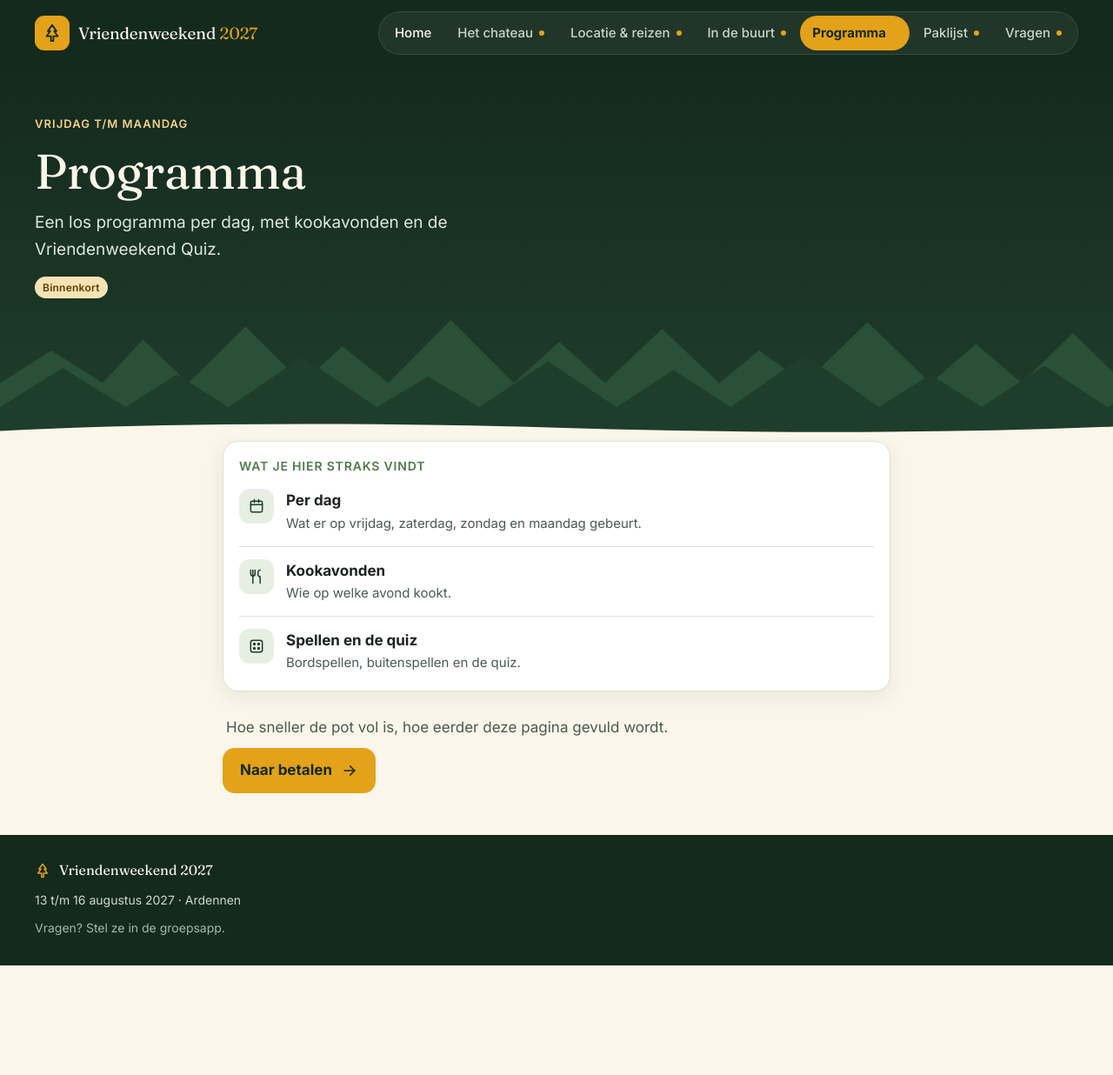
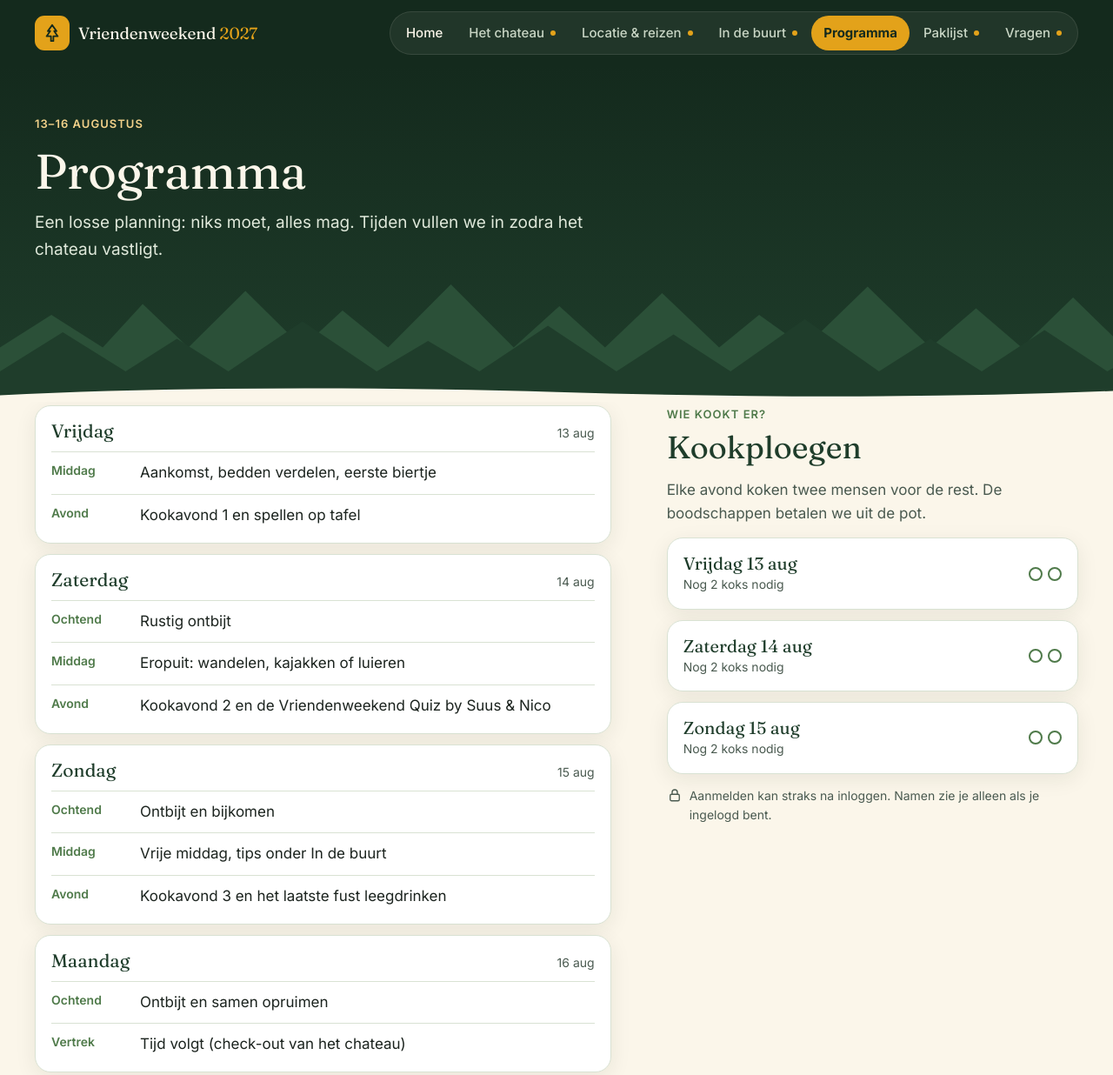
Before and after one commit to nicoputten/vriendenweekend, an Astro site: page /programma in a window 1280 px wide. Shown: the top 1236 px of the page at 87% size. Before the commit the page ends 1110 px from the top, so only its background shows below. Built offline with nearby package versions, Linux system fonts and the light colour scheme; Astro itself is replaced by a stand-in of ours.

Commit message:
feat: programme page with cooking evenings
Loose programme per day from the approved design, including the
Vriendenweekend Quiz on Saturday, and the three cooking evenings with
two spots each. Adds a shared PageHero component.

Co-Authored-By: Claude Opus 5.5 <noreply@anthropic.com>
Claude-Session: https://claude.ai/code/session_01JLSnksDM1QWMJe52ukjYXs

```diff
--- a/src/components/ComingSoon.astro
+++ b/src/components/ComingSoon.astro
@@ -1,6 +1,6 @@
 ---
 import Icon from "./Icon.astro";
-import Mountains from "./Mountains.astro";
+import PageHero from "./PageHero.astro";
 import type { IconName } from "./icons";
 
 interface Props {
@@ -16,17 +16,7 @@ interface Props {
 const { kicker, title, intro, items, photos = false } = Astro.props;
 ---
 
-<section class="hero">
-  <div class="container hero-text">
-    <p class="kicker">{kicker}</p>
-    <h1>{title}</h1>
-    <p class="lead">{intro}</p>
-    <p>
-      <span class="badge">Binnenkort</span>
-    </p>
-  </div>
-  <Mountains />
-</section>
+<PageHero kicker={kicker} title={title} intro={intro} soon />
 
 <div class="container body">
   {photos && (
@@ -68,51 +58,6 @@ const { kicker, title, intro, items, photos = false } = Astro.props;
 </div>
 
 <style>
-  .hero {
-    position: relative;
-    background: linear-gradient(
-      180deg,
-      var(--c-forest-900) 0%,
-      var(--c-forest-800) 100%
-    );
-    color: var(--c-cream);
-    overflow: hidden;
-  }
-  .hero-text {
-    position: relative;
-    z-index: 1;
-    display: flex;
-    flex-direction: column;
-    gap: 10px;
-    padding: 28px 4px 120px;
-  }
-  .kicker {
-    font-size: 0.8125rem;
-    font-weight: 600;
-    letter-spacing: 0.08em;
-    text-transform: uppercase;
-    color: var(--c-amber-light);
-  }
-  h1 {
-    color: var(--c-cream);
-    font-size: clamp(2.25rem, 5vw, 3.5rem);
-    line-height: 1.08;
-    letter-spacing: -0.01em;
-  }
-  .lead {
-    color: var(--c-on-dark);
-    max-width: 40rem;
-  }
-  @media (min-width: 64rem) {
-    .hero-text {
-      padding: 56px 0 160px;
-      gap: 14px;
-    }
-    .lead {
-      font-size: 1.1875rem;
-    }
-  }
-
   .body {
     display: flex;
     flex-direction: column;
--- /dev/null
+++ b/src/components/PageHero.astro
@@ -0,0 +1,74 @@
+---
+import Mountains from "./Mountains.astro";
+
+interface Props {
+  kicker: string;
+  title: string;
+  intro: string;
+  /** Show the "Binnenkort" badge under the intro. */
+  soon?: boolean;
+}
+
+const { kicker, title, intro, soon = false } = Astro.props;
+---
+
+<section class="hero">
+  <div class="container hero-text">
+    <p class="kicker">{kicker}</p>
+    <h1>{title}</h1>
+    <p class="lead">{intro}</p>
+    {soon && (
+      <p>
+        <span class="badge">Binnenkort</span>
+      </p>
+    )}
+  </div>
+  <Mountains />
+</section>
+
+<style>
+  .hero {
+    position: relative;
+    background: linear-gradient(
+      180deg,
+      var(--c-forest-900) 0%,
+      var(--c-forest-800) 100%
+    );
+    color: var(--c-cream);
+    overflow: hidden;
+  }
+  .hero-text {
+    position: relative;
+    z-index: 1;
+    display: flex;
+    flex-direction: column;
+    gap: 10px;
+    padding: 28px 4px 120px;
+  }
+  .kicker {
+    font-size: 0.8125rem;
+    font-weight: 600;
+    letter-spacing: 0.08em;
+    text-transform: uppercase;
+    color: var(--c-amber-light);
+  }
+  h1 {
+    color: var(--c-cream);
+    font-size: clamp(2.25rem, 5vw, 3.5rem);
+    line-height: 1.08;
+    letter-spacing: -0.01em;
+  }
+  .lead {
+    color: var(--c-on-dark);
+    max-width: 40rem;
+  }
+  @media (min-width: 64rem) {
+    .hero-text {
+      padding: 56px 0 160px;
+      gap: 14px;
+    }
+    .lead {
+      font-size: 1.1875rem;
+    }
+  }
+</style>
--- a/src/components/icons.ts
+++ b/src/components/icons.ts
@@ -35,6 +35,7 @@ export const icons = {
   hike: '<path d="m4 20 5-9 4 5 3-4 4 8z"/><circle cx="16" cy="5" r="2"/>',
   bell: '<path d="M6 9a6 6 0 0 1 12 0c0 6 2 7 2 7H4s2-1 2-7"/><path d="M10 20a2 2 0 0 0 4 0"/>',
   list: '<path d="M9 6h11"/><path d="M9 12h11"/><path d="M9 18h11"/><path d="m4 6 1 1 2-2"/><path d="m4 12 1 1 2-2"/><path d="m4 18 1 1 2-2"/>',
+  lock: '<rect x="5" y="11" width="14" height="10" rx="2"/><path d="M8 11V8a4 4 0 0 1 8 0v3"/>',
   chat: '<path d="M4 5h16v11H9l-5 4z"/>',
 } as const;
 
--- /dev/null
+++ b/src/config/programme.ts
@@ -0,0 +1,69 @@
+/**
+ * Loose programme per day (US-010). Times are rough parts of the day until the
+ * chateau is booked. Dates come from `event` in site.ts.
+ */
+export interface ProgrammeItem {
+  /** Part of the day, e.g. "Ochtend". */
+  when: string;
+  what: string;
+}
+
+export interface ProgrammeDay {
+  day: string;
+  /** ISO date (Europe/Brussels) of this day. */
+  date: string;
+  items: ProgrammeItem[];
+}
+
+export const programme = {
+  kicker: "13–16 augustus",
+  intro:
+    "Een losse planning: niks moet, alles mag. Tijden vullen we in zodra het chateau vastligt.",
+  days: [
+    {
+      day: "Vrijdag",
+      date: "2027-08-13",
+      items: [
+        { when: "Middag", what: "Aankomst, bedden verdelen, eerste biertje" },
+        { when: "Avond", what: "Kookavond 1 en spellen op tafel" },
+      ],
+    },
+    {
+      day: "Zaterdag",
+      date: "2027-08-14",
+      items: [
+        { when: "Ochtend", what: "Rustig ontbijt" },
+        { when: "Middag", what: "Eropuit: wandelen, kajakken of luieren" },
+        {
+          when: "Avond",
+          what: "Kookavond 2 en de Vriendenweekend Quiz by Suus & Nico",
+        },
+      ],
+    },
+    {
+      day: "Zondag",
+      date: "2027-08-15",
+      items: [
+        { when: "Ochtend", what: "Ontbijt en bijkomen" },
+        { when: "Middag", what: "Vrije middag, tips onder In de buurt" },
+        { when: "Avond", what: "Kookavond 3 en het laatste fust leegdrinken" },
+      ],
+    },
+    {
+      day: "Maandag",
+      date: "2027-08-16",
+      items: [
+        { when: "Ochtend", what: "Ontbijt en samen opruimen" },
+        { when: "Vertrek", what: "Tijd volgt (check-out van het chateau)" },
+      ],
+    },
+  ] satisfies ProgrammeDay[],
+  cooking: {
+    intro:
+      "Elke avond koken twee mensen voor de rest. De boodschappen betalen we uit de pot.",
+    cooksPerEvening: 2,
+    /** Days with a cooking evening, matching `day` above. */
+    evenings: ["Vrijdag", "Zaterdag", "Zondag"],
+    note: "Aanmelden kan straks na inloggen. Namen zie je alleen als je ingelogd bent.",
+  },
+} as const;
--- a/src/config/site.ts
+++ b/src/config/site.ts
@@ -124,7 +124,7 @@ export const nav: NavItem[] = [
     href: "/programma",
     label: "Programma",
     icon: "calendar",
-    status: "binnenkort",
+    status: "live",
   },
   { href: "/paklijst", label: "Paklijst", icon: "bag", status: "binnenkort" },
   {
--- a/src/pages/programma.astro
+++ b/src/pages/programma.astro
@@ -1,25 +1,192 @@
 ---
 import Base from "../layouts/Base.astro";
-import ComingSoon from "../components/ComingSoon.astro";
+import Icon from "../components/Icon.astro";
+import PageHero from "../components/PageHero.astro";
+import { programme } from "../config/programme";
+
+const shortDate = new Intl.DateTimeFormat("nl-NL", {
+  day: "numeric",
+  month: "short",
+  timeZone: "Europe/Brussels",
+});
+const label = (iso: string) =>
+  shortDate.format(new Date(`${iso}T12:00:00+02:00`)).replace(".", "");
+const evenings = programme.days.filter((d) =>
+  (programme.cooking.evenings as readonly string[]).includes(d.day),
+);
 ---
 
 <Base title="Programma">
-  <ComingSoon
-    kicker="Vrijdag t/m maandag"
+  <PageHero
+    kicker={programme.kicker}
     title="Programma"
-    intro="Een los programma per dag, met kookavonden en de Vriendenweekend Quiz."
-    items={[
-      {
-        icon: "calendar",
-        title: "Per dag",
-        text: "Wat er op vrijdag, zaterdag, zondag en maandag gebeurt.",
-      },
-      { icon: "food", title: "Kookavonden", text: "Wie op welke avond kookt." },
-      {
-        icon: "dice",
-        title: "Spellen en de quiz",
-        text: "Bordspellen, buitenspellen en de quiz.",
-      },
-    ]}
+    intro={programme.intro}
   />
+
+  <div class="container page">
+    <section class="days" aria-label="Programma per dag">
+      {programme.days.map((day) => (
+        <article class="card day">
+          <header>
+            <h2>{day.day}</h2>
+            <time datetime={day.date}>{label(day.date)}</time>
+          </header>
+          <ul>
+            {day.items.map((item) => (
+              <li>
+                <span class="when">{item.when}</span>
+                <span>{item.what}</span>
+              </li>
+            ))}
+          </ul>
+        </article>
+      ))}
+    </section>
+
+    <section class="cooking" id="koken" aria-labelledby="koken-titel">
+      <p class="eyebrow">Wie kookt er?</p>
+      <h2 class="section-title" id="koken-titel">
+        Kookploegen
+      </h2>
+      <p class="muted">{programme.cooking.intro}</p>
+      <ul class="evenings">
+        {evenings.map((day) => (
+          <li class="card evening">
+            <div>
+              <p class="evening-day">
+                {day.day} {label(day.date)}
+              </p>
+              <p class="muted small">
+                Nog {programme.cooking.cooksPerEvening} koks nodig
+              </p>
+            </div>
+            <span class="dots" aria-hidden="true">
+              {Array.from({ length: programme.cooking.cooksPerEvening }, () => (
+                <span class="dot" />
+              ))}
+            </span>
+          </li>
+        ))}
+      </ul>
+      <p class="note">
+        <Icon name="lock" size={18} />
+        <span>{programme.cooking.note}</span>
+      </p>
+    </section>
+  </div>
 </Base>
+
+<style>
+  .page {
+    display: grid;
+    gap: 40px;
+    margin-top: 4px;
+  }
+  @media (min-width: 64rem) {
+    .page {
+      grid-template-columns: minmax(0, 7fr) minmax(0, 5fr);
+      gap: 64px;
+      align-items: start;
+    }
+  }
+
+  .days {
+    display: grid;
+    gap: 12px;
+  }
+  @media (min-width: 48rem) and (max-width: 63.99rem) {
+    .days {
+      grid-template-columns: repeat(2, minmax(0, 1fr));
+    }
+  }
+  .day {
+    padding: 16px 18px 8px;
+  }
+  .day header {
+    display: flex;
+    align-items: baseline;
+    justify-content: space-between;
+    padding-bottom: 10px;
+  }
+  .day h2 {
+    font-size: 1.3125rem;
+  }
+  .day time {
+    font-size: 0.875rem;
+    color: var(--c-ink-soft);
+  }
+  .day ul {
+    list-style: none;
+    margin: 0;
+    padding: 0;
+  }
+  .day li {
+    display: grid;
+    grid-template-columns: 92px minmax(0, 1fr);
+    gap: 10px;
+    padding: 10px 0;
+    border-top: 1px solid var(--c-line);
+  }
+  .when {
+    font-size: 0.875rem;
+    font-weight: 600;
+    color: var(--c-moss);
+  }
+
+  .cooking {
+    display: flex;
+    flex-direction: column;
+    gap: 14px;
+  }
+  .eyebrow + .section-title {
+    margin-top: -8px;
+  }
+  .muted {
+    color: var(--c-ink-soft);
+  }
+  .small {
+    font-size: 0.875rem;
+  }
+  .evenings {
+    list-style: none;
+    margin: 0;
+    padding: 0;
+    display: flex;
+    flex-direction: column;
+    gap: 12px;
+  }
+  .evening {
+    display: flex;
+    align-items: center;
+    justify-content: space-between;
+    gap: 10px;
+    padding: 16px 18px;
+  }
+  .evening-day {
+    font-family: var(--font-display);
+    font-weight: 700;
+    font-size: 1.25rem;
+    color: var(--c-forest-800);
+    line-height: 1.3;
+  }
+  .dots {
+    display: flex;
+    gap: 6px;
+  }
+  .dot {
+    width: 16px;
+    height: 16px;
+    border-radius: 50%;
+    border: 2px solid var(--c-moss);
+  }
+  .note {
+    display: flex;
+    gap: 8px;
+    font-size: 0.875rem;
+    color: var(--c-ink-soft);
+  }
+  .note :global(svg) {
+    flex: none;
+    margin-top: 1px;
+  }
+</style>
```
Also changed, not shown: CLAUDE.md (+1 -1 lines), docs/stories/US-010-programme.md (+6 -4 lines), tests/e2e/programme.spec.ts (added, +37 -0 lines), tests/unit/programme.test.ts (added, +34 -0 lines), CHANGELOG.md, docs/stories/README.md.
